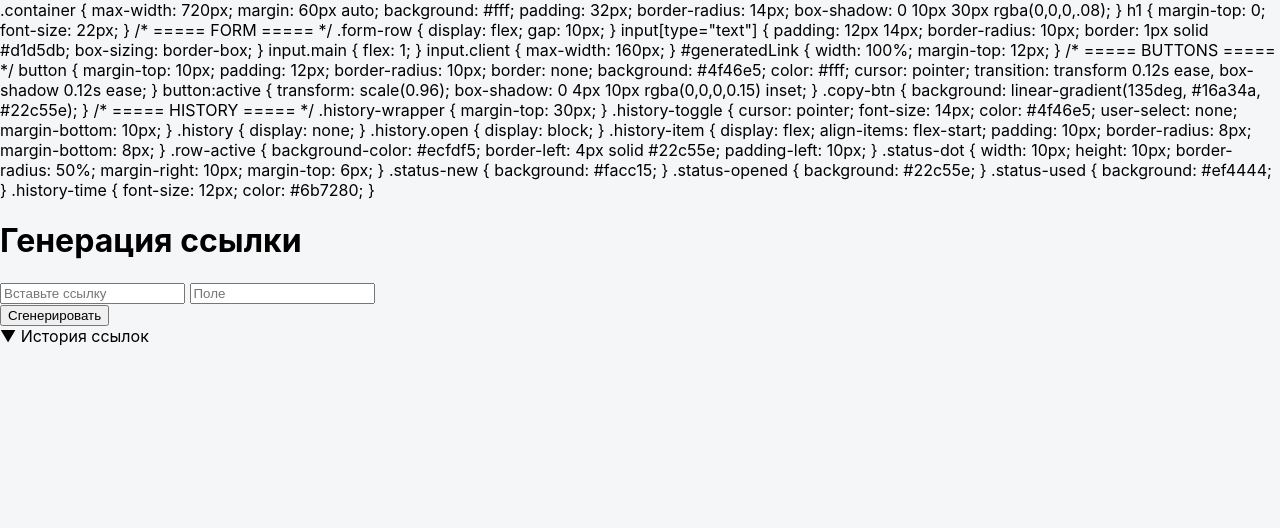
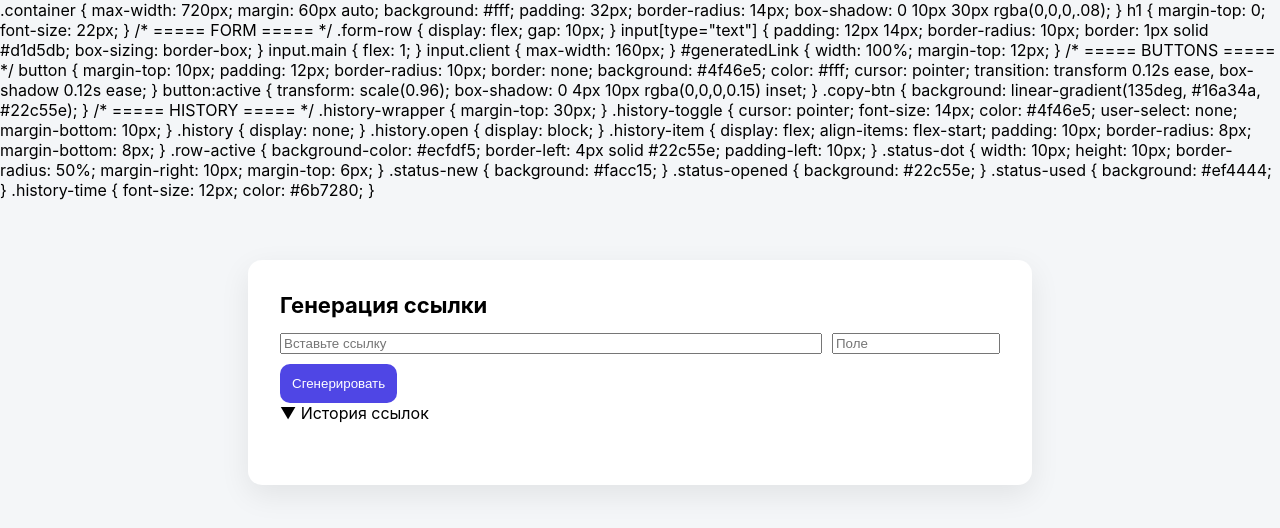
Before and after one commit to sergymarco25-hub/one-time-link, a FastAPI app: template templates/index.html in a window 1280 px wide. Shown: the top 528 px of the page. Run offline with FastAPI, Linux system fonts and the light colour scheme; the template is opened without the code that fills it, so the values that code supplies are empty.

Commit message:
Update index.html

```diff
--- a/templates/index.html
+++ b/templates/index.html
@@ -11,7 +11,95 @@ body {
   margin: 0;
 }
 
-/* ===== КНОПКА СКРЫТИЯ ССЫЛКИ ===== */
+/* ===== ОСНОВНОЙ КОНТЕЙНЕР ===== */
+.container {
+  max-width: 720px;
+  margin: 60px auto;
+  background: #fff;
+  padding: 32px;
+  border-radius: 14px;
+  box-shadow: 0 10px 30px rgba(0,0,0,.08);
+}
+
+h1 {
+  margin-top: 0;
+  font-size: 22px;
+}
+
+/* ===== ФОРМА ===== */
+.form-row {
+  display: flex;
+  gap: 10px;
+}
+
+input[type="text"] {
+  padding: 12px 14px;
+  border-radius: 10px;
+  border: 1px solid #d1d5db;
+  box-sizing: border-box;
+}
+
+input.main { flex: 1; }
+input.client { max-width: 160px; }
+
+#generatedLink {
+  width: 100%;
+  margin-top: 12px;
+}
+
+/* ===== КНОПКИ ===== */
+button {
+  margin-top: 10px;
+  padding: 12px;
+  border-radius: 10px;
+  border: none;
+  background: #4f46e5;
+  color: #fff;
+  cursor: pointer;
+}
+
+.copy-btn {
+  background: linear-gradient(135deg, #16a34a, #22c55e);
+}
+
+/* ===== ИСТОРИЯ ===== */
+.history {
+  margin-top: 30px;
+}
+
+.history-item {
+  display: flex;
+  align-items: flex-start;
+  padding: 10px;
+  border-radius: 8px;
+  margin-bottom: 8px;
+}
+
+.row-active {
+  background-color: #ecfdf5;
+  border-left: 4px solid #22c55e;
+  padding-left: 10px;
+}
+
+/* ===== СТАТУСЫ ===== */
+.status-dot {
+  width: 10px;
+  height: 10px;
+  border-radius: 50%;
+  margin-right: 10px;
+  margin-top: 6px;
+}
+
+.status-new { background: #facc15; }
+.status-opened { background: #22c55e; }
+.status-used { background: #ef4444; }
+
+.history-time {
+  font-size: 12px;
+  color: #6b7280;
+}
+
+/* ===== КНОПКА СКРЫТИЯ (АРХИВ) ===== */
 .hide-btn {
   background: transparent;
   border: none;
@@ -23,6 +111,11 @@ body {
 
 .hide-btn:hover {
   opacity: 1;
+}
+
+/* ===== ТУСКЛАЯ ССЫЛКА ===== */
+.archived {
+  opacity: 0.35;
 }
 </style>
 
```
